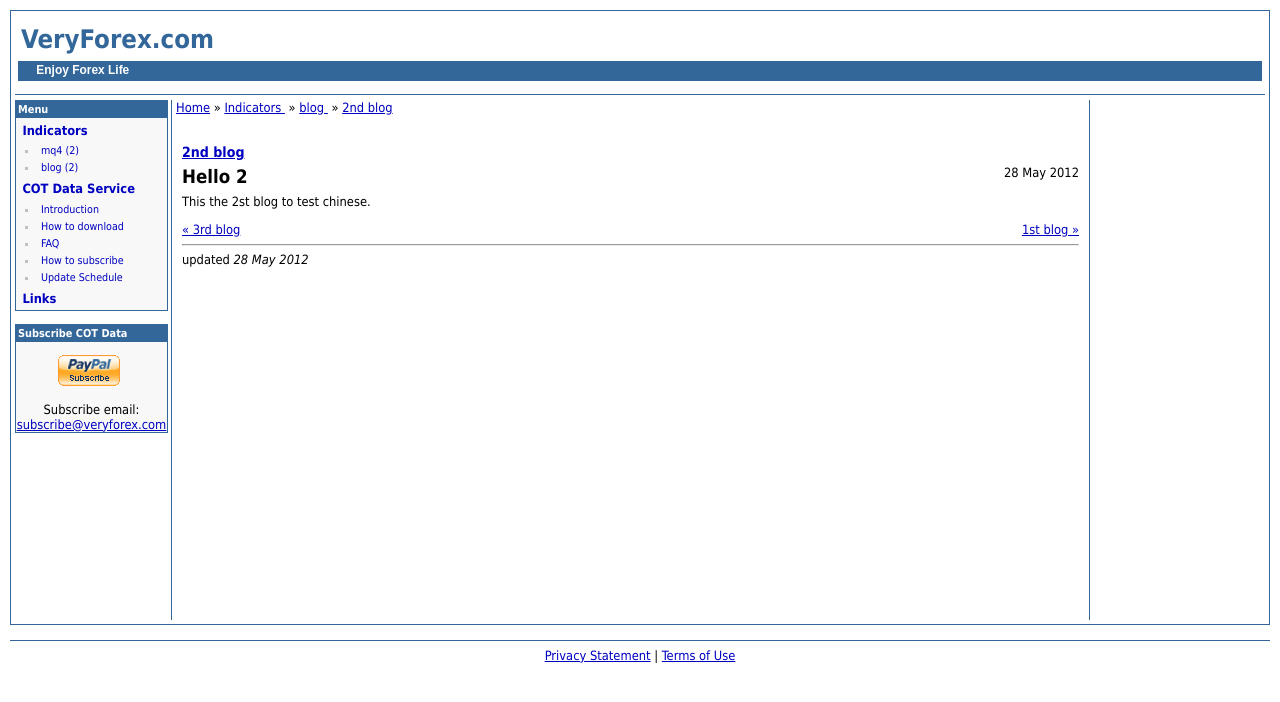
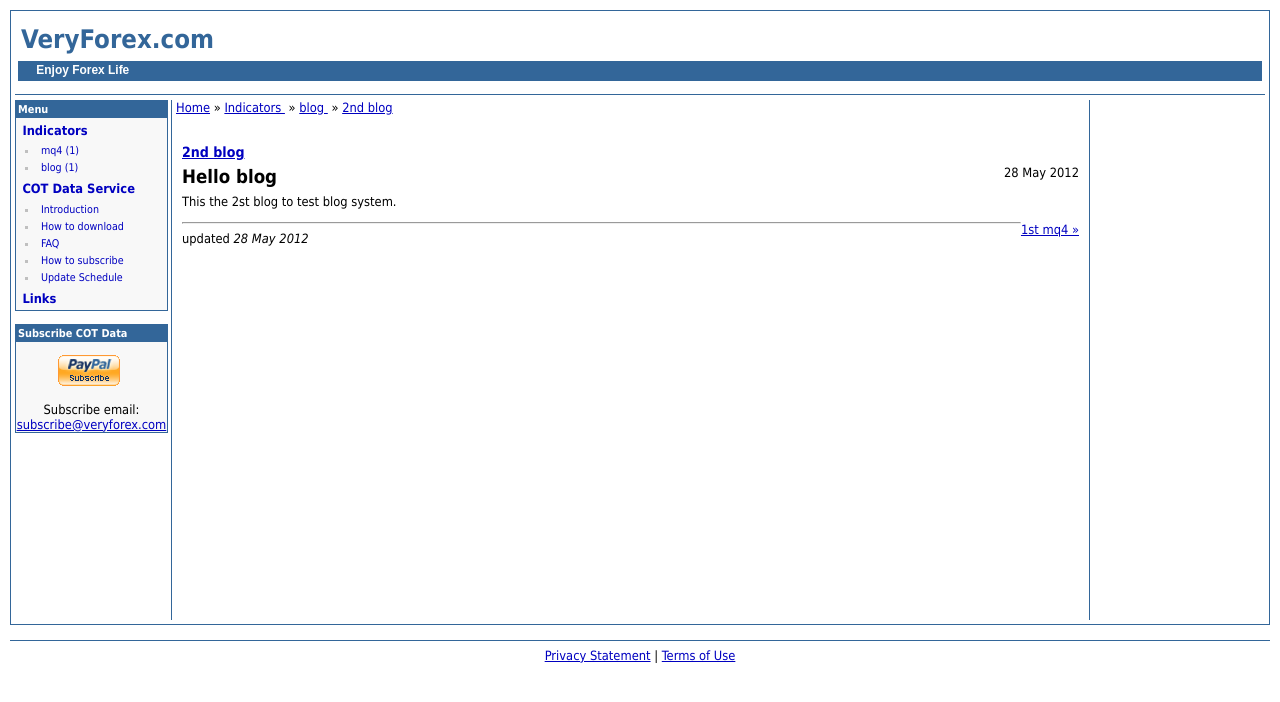
Before and after one commit to veryforex/veryforex.github.com, a Jekyll site: the page built from _posts/2012-05-28-blog-2nd-blog.md, in a window 1280 px wide. Shown: the top 702 px of the page. Built offline with Jekyll 4.4.1, drawn with Linux system fonts in a browser that asks for light colours; Markdown is read by kramdown in place of the engine named in the settings.

Commit message:
delete unuseful blogs

```diff
--- a/_posts/2012-05-28-blog-2nd-blog.md
+++ b/_posts/2012-05-28-blog-2nd-blog.md
@@ -2,9 +2,10 @@
 layout: post
 title: 2nd blog
 category: blog
+tags: blog
 ---
 
-Hello 2
+Hello blog
 ===============
 
-This the 2st blog to test chinese.
+This the 2st blog to test blog system.
```
Also changed, not shown: _posts/2012-05-12-mq4-1st-blog.md (deleted, +0 -10 lines), _posts/2012-05-12-mq4-1st-mq4.md (added, +11 -0 lines), _posts/2012-05-30-mq4-3rd-blog.md (deleted, +0 -10 lines), _posts/2012-05-31-blog-4th-blog.md (deleted, +0 -10 lines).
